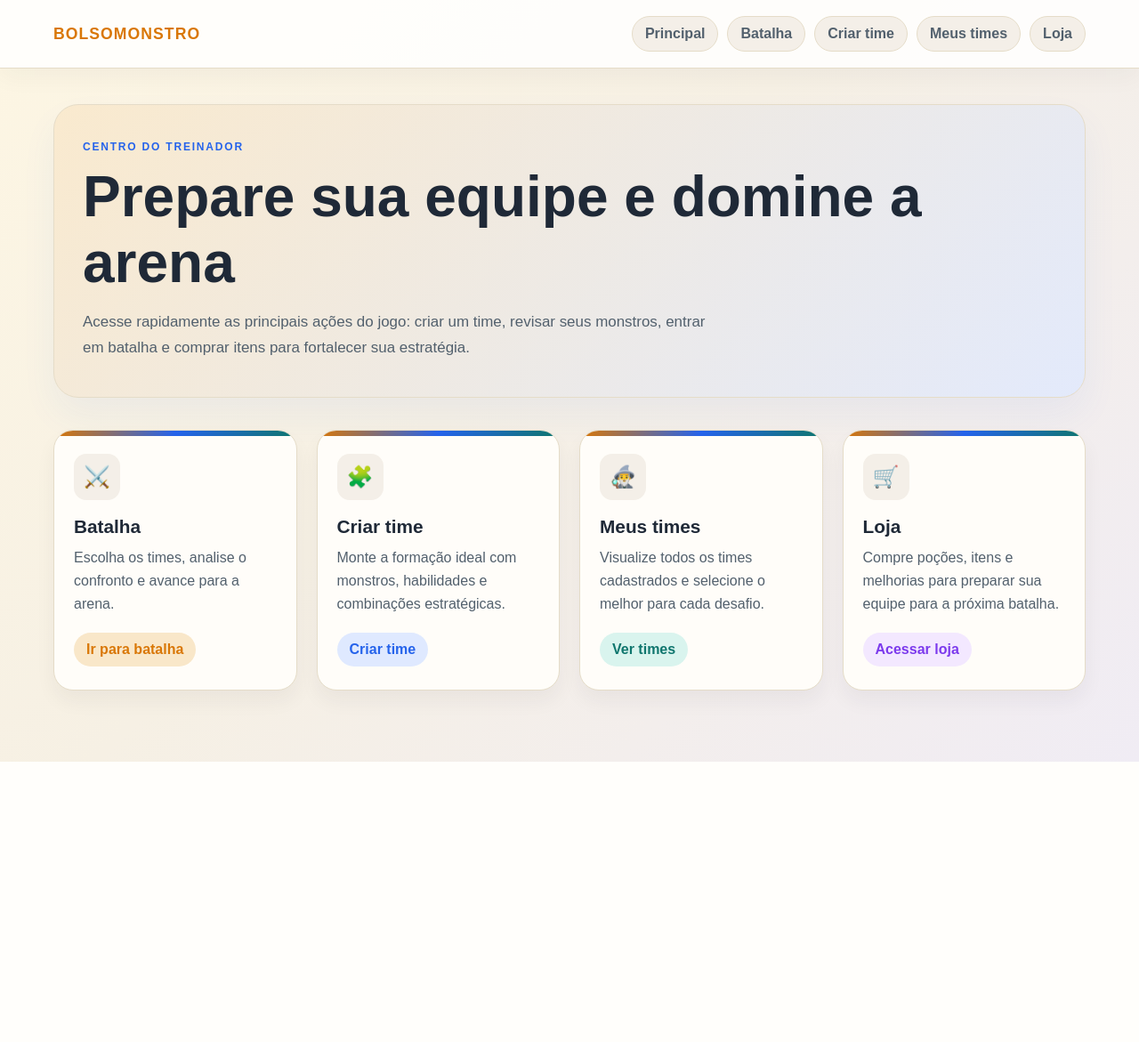
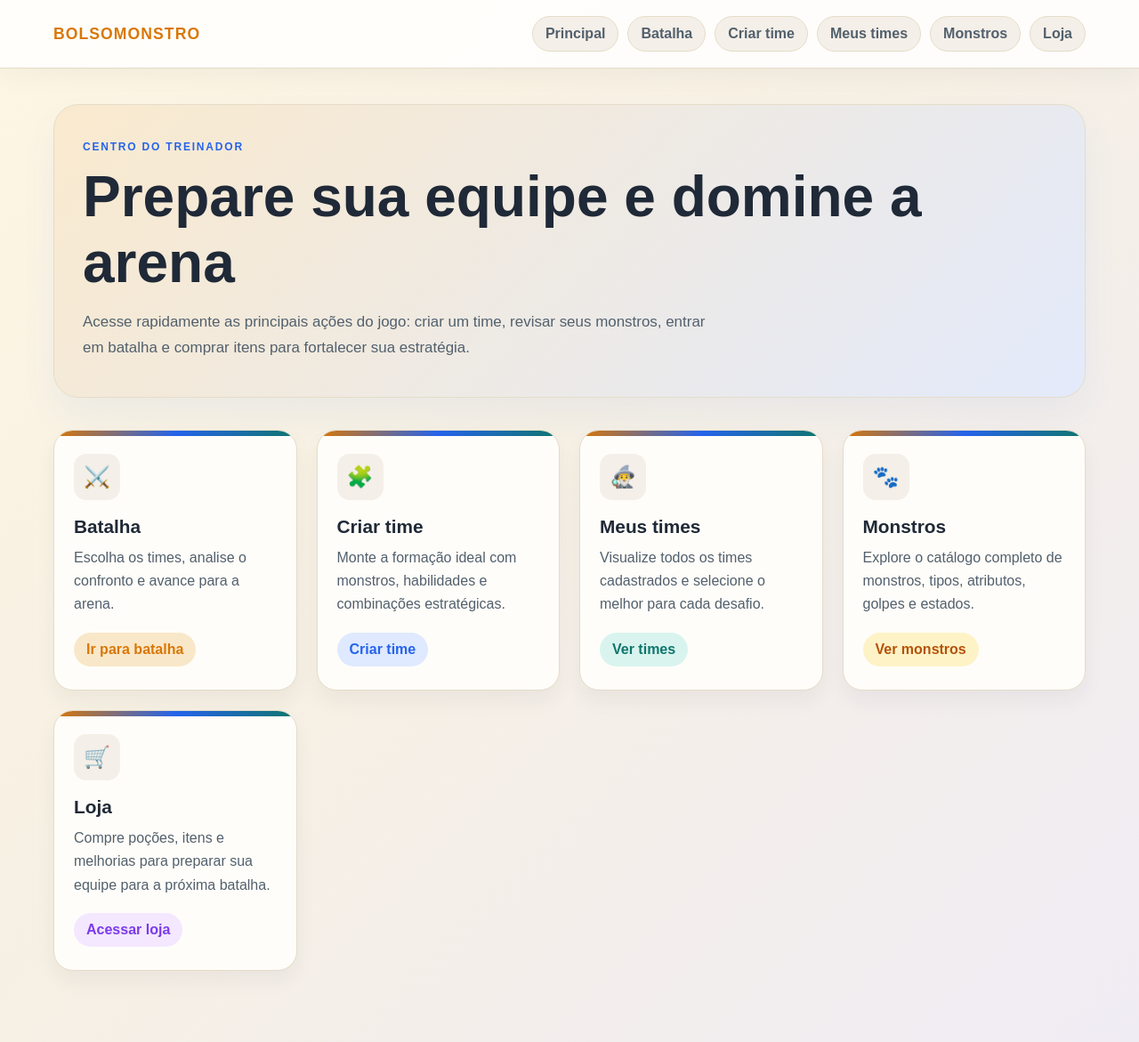
Before and after one commit to LAC-git/BolsoMonstro, a PHP site: page /jogo/principal.php in a window 1280 px wide. Shown: the whole page at 89% size. Before the commit the page ends 856 px from the top, so only its background shows below. Run offline with PHP 8.4, Linux system fonts and the light colour scheme.

Commit message:
novo botão para ver lista de monstros no jogo

```diff
--- a/App/Views/jogo/principal.php
+++ b/App/Views/jogo/principal.php
@@ -192,6 +192,11 @@
         }
 
         .card:nth-child(4) .acao {
+            background: #fef3c7;
+            color: #b45309;
+        }
+
+        .card:nth-child(5) .acao {
             background: #f3e8ff;
             color: #7c3aed;
         }
@@ -206,6 +211,7 @@
                 <a href="batalha/selecionar-times.php">Batalha</a>
                 <a href="team-builder.php">Criar time</a>
                 <a href="meus-times.php">Meus times</a>
+                <a href="monstros.php">Monstros</a>
                 <a href="loja.php">Loja</a>
             </nav>
         </div>
@@ -242,6 +248,13 @@
                 <span class="acao">Ver times</span>
             </a>
 
+            <a class="card" href="monstros.php">
+                <div class="icone">🐾</div>
+                <h2>Monstros</h2>
+                <p>Explore o catálogo completo de monstros, tipos, atributos, golpes e estados.</p>
+                <span class="acao">Ver monstros</span>
+            </a>
+
             <a class="card" href="loja.php">
                 <div class="icone">🛒</div>
                 <h2>Loja</h2>
```
